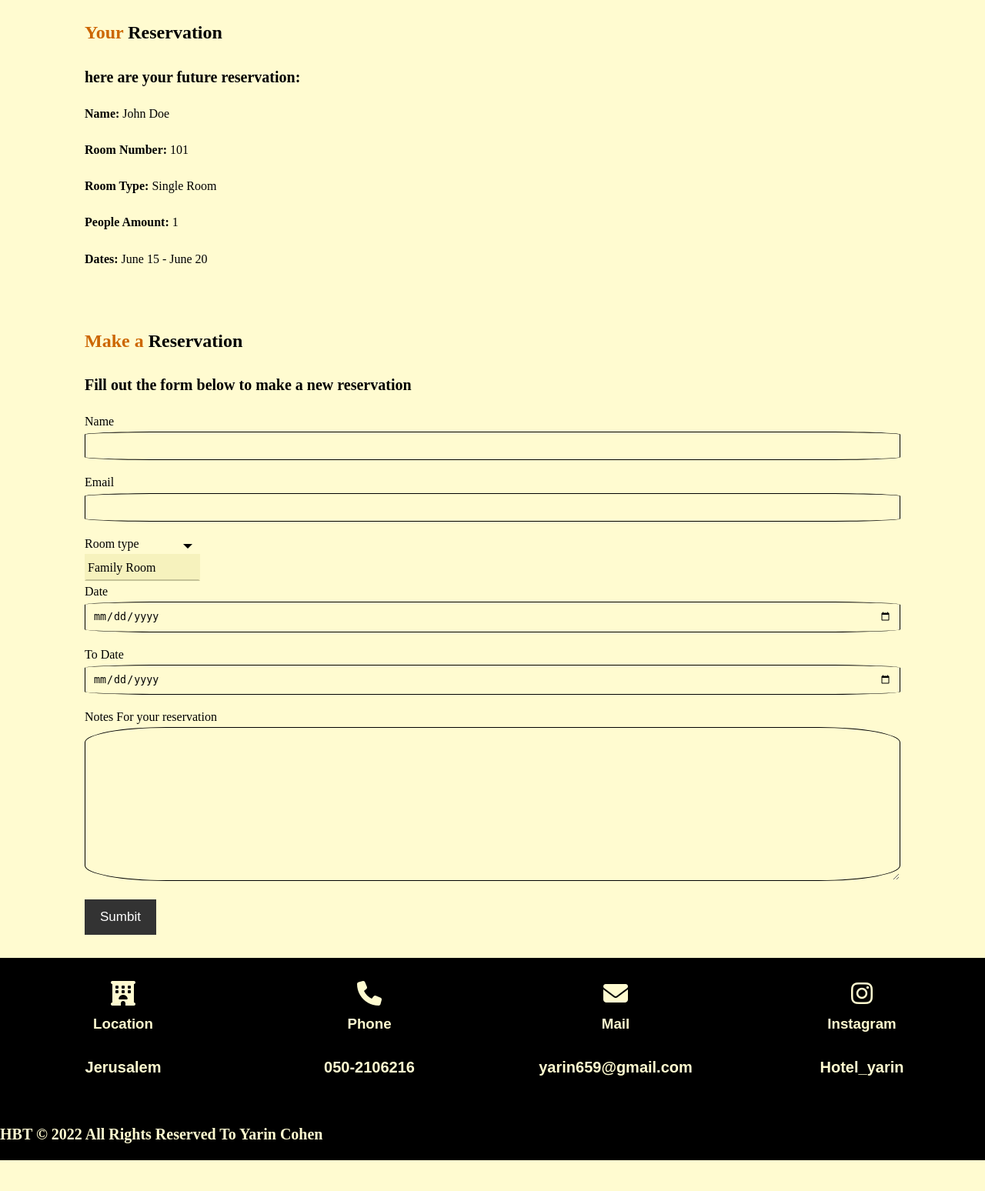
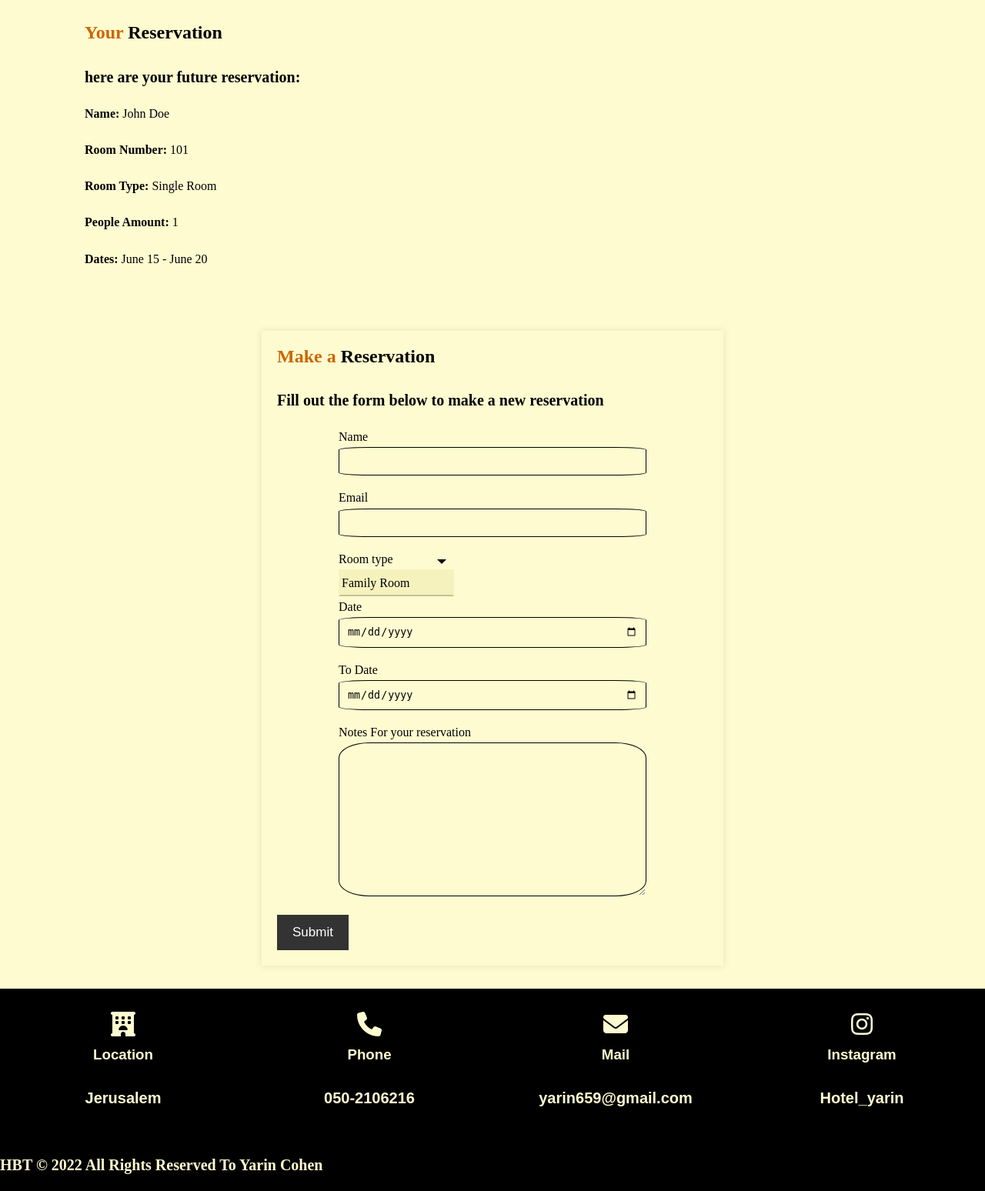
Before and after one commit to yarin659/final-hotel-project, a PHP site: page /hotelCopy/Contact.html in a window 1280 px wide. Shown: the part 125-1673 px from the top of the page at 77% size. Before the commit the page ends 1633 px from the top, so only its background shows below. Run offline with PHP 8.4, Linux system fonts and the light colour scheme; some libraries are stand-ins or nearby versions.

Commit message:
Add files via upload

```diff
--- a/hotel copy/Contact.html
+++ b/hotel copy/Contact.html
@@ -75,51 +75,53 @@
 
     </section>
 
-
     <section id="contact" class="py3">
-        <div class="containor">
+        <div class="container">
             <h1><span class="lead-text">Make a</span> Reservation</h1>
             <p>Fill out the form below to make a new reservation</p>
+            <form action="submit_reservation.php" method="post">
                 <div class="form-group">
-                    <label for="name"> Name</label><br>
-                     <input type="text" id="name">
+                    <label for="name">Name</label><br>
+                    <input type="text" id="name" name="name">
                 </div>
                 <div class="form-group">
                     <label for="email">Email</label><br>
-                     <input type="text" id="email">
+                    <input type="text" id="email" name="email">
                 </div>
 
                 <div class="form-group">
                     <div class="custom-select" style="width:150px;">
                         <label for="room">Room type</label><br>
-                    <select name="rooms" id="room_type">
+                        <select name="room_type" id="room_type">
                             <option value="family_room">Family Room</option>
                             <option value="basic_room">Basic Room</option>
                             <option value="suite_room">Suite Room</option>
                         </select>
                     </div>
 
-
                     <div class="form-group">
                         <label for="date">Date</label><br>
-                    <input type="date" id="date">
+                        <input type="date" id="date" name="start_date">
                     </div>
 
                     <div class="form-group">
-                    <label for="date">To Date</label><br>
-                    <input type="date" id="date">
+                        <label for="to_date">To Date</label><br>
+                        <input type="date" id="to_date" name="end_date">
                     </div>
                 </div>
 
-
                 <div class="form-group">
                     <label for="message">Notes For your reservation</label><br>
-                   <textarea name="" id="" cols="30" rows="10"></textarea>
+                    <textarea name="reservation_notes" id="message" cols="30" rows="10"></textarea>
                 </div>
-               <button type="submit" class="btn-dark"> Sumbit </button>
-               </div>
+                <button type="submit" class="btn-dark">Submit</button>
+            </form>
         </div>
     </section>
+
+
+
+
 
     <section id="features">
         <div class="box bg-dark">
--- a/hotel copy/hotelstyle.css
+++ b/hotel copy/hotelstyle.css
@@ -332,38 +332,35 @@ margin: 10px 0px;
 
 /*Contact Form*/
 
-#contact{
+#contact {
     background-color: #FFFBD0;
 }
 
-#contact .form-group{
+#contact .form-group {
     margin-bottom: 15px;
-
 }
 
-
-#contact input, textarea{
+#contact input,
+#contact textarea {
     width: 100%;
     padding: 10px;
-    border: 1px black solid ;
+    border: 1px black solid;
     border-radius: 10%;
     background-color: #FFFBD0;
 }
 
-/* The container must be positioned relative: */
 .custom-select {
     position: relative;
 }
 
 .custom-select select {
-    display: none; /*hide original SELECT element: */
+    display: none;
 }
 
 .select-selected {
     background-color: #f6f2bd;
 }
 
-  /* Style the arrow inside the select element: */
 .select-selected:after {
     position: absolute;
     content: "";
@@ -375,22 +372,20 @@ margin: 10px 0px;
     border-color: rgb(0, 0, 0) transparent transparent transparent;
 }
 
-  /* Point the arrow upwards when the select box is open (active): */
 .select-selected.select-arrow-active:after {
     border-color: transparent transparent rgb(0, 0, 0) transparent;
     top: 7px;
 }
 
-  /* style the items (options), including the selected item: */
-  .select-items div,.select-selected {
+.select-items div,
+.select-selected {
     color: #000000;
-    padding: 2px ;
+    padding: 2px;
     border: 2px solid transparent;
     border-color: transparent transparent rgba(0, 0, 0, 0.2) transparent;
     cursor: pointer;
 }
 
-  /* Style items (options): */
 .select-items {
     position: absolute;
     background-color: #f6f2bd;
@@ -400,46 +395,38 @@ margin: 10px 0px;
     z-index: 99;
 }
 
-  /* Hide the items when the select box is closed: */
 .select-hide {
     display: none;
 }
 
-  .select-items div:hover, .same-as-selected {
+.select-items div:hover,
+.same-as-selected {
     background-color: rgba(0, 0, 0, 0.1);
 }
 
-/* #room_type{
-    width: 200px;
-    margin: 10px 5px;
-    border: 1px solid transparent;
-    border-color: #000000;
-    background-color:#FFFBD0;
-    height: 50px;
-    font-size: 15px;
-}
-.select-selected.select-arrow-active:after {
-    border-color: transparent transparent #fff transparent;
-    top: 7px;
+#contact textarea {
+    height: 200px;
 }
 
-.room_text{
-
-
-} */
-
-
-
-
-#contact textarea{
-    height: 200px;
-}
 #contact input:focus,
-#contact textarea:focus{
+#contact textarea:focus {
     outline: none;
     border-color: #FF9900;
+}
 
+/* Additional styles for both sections */
+#contact .container {
+    max-width: 600px; /* Set the maximum width to make the form centered */
+    margin: 0 auto; /* Center the form horizontally */
+    padding: 20px; /* Add some padding around the form */
+    box-shadow: 0 0 10px rgba(0, 0, 0, 0.1); /* Add a box shadow for a subtle effect */
 }
+
+#contact .form-group {
+    max-width: 400px; /* Limit the width of the form elements */
+    margin: 0 auto 15px; /* Center the form elements and add some bottom margin */
+}
+
 
 /* Rooms */
 .room-info{
```
Lines whose indentation alone changed are shown as unchanged.
